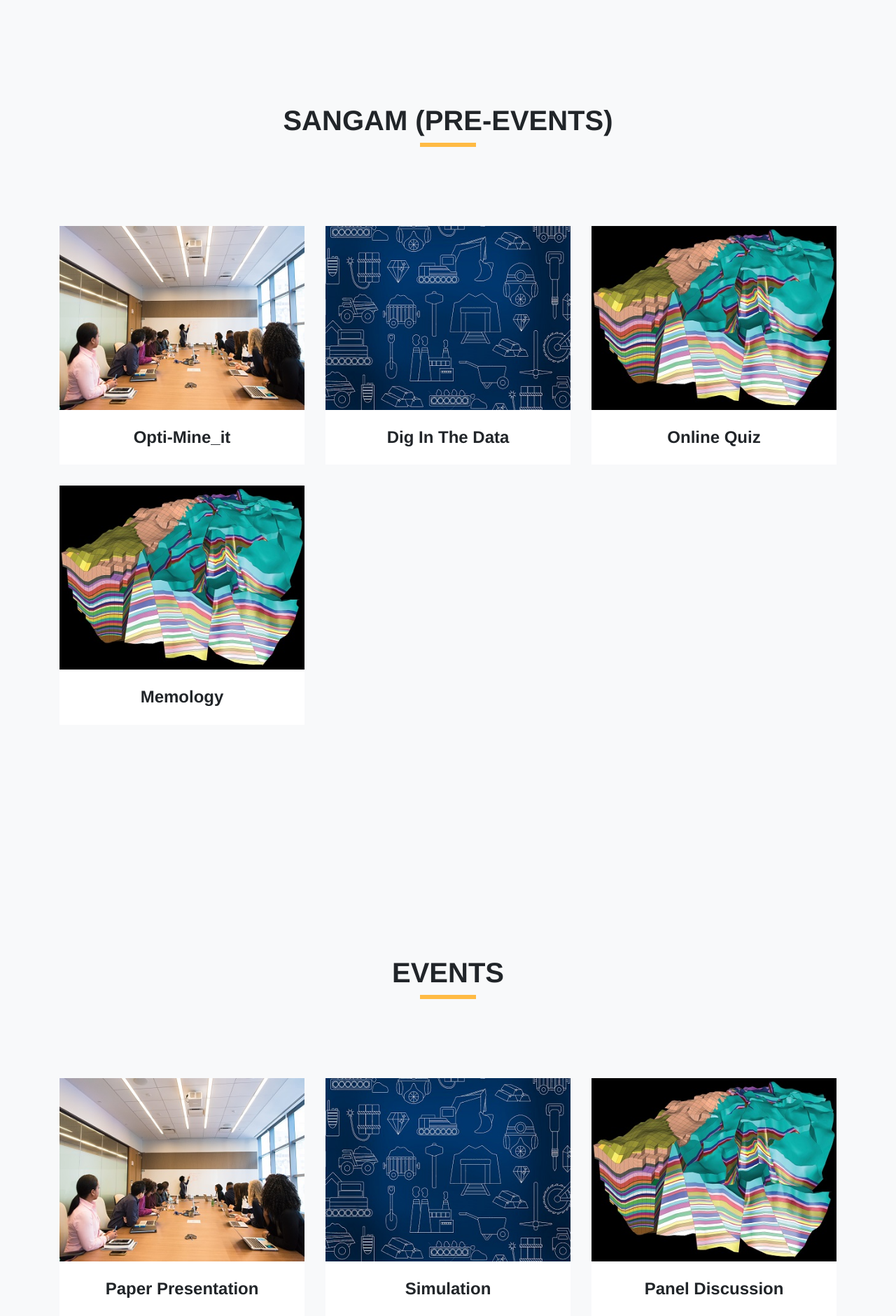
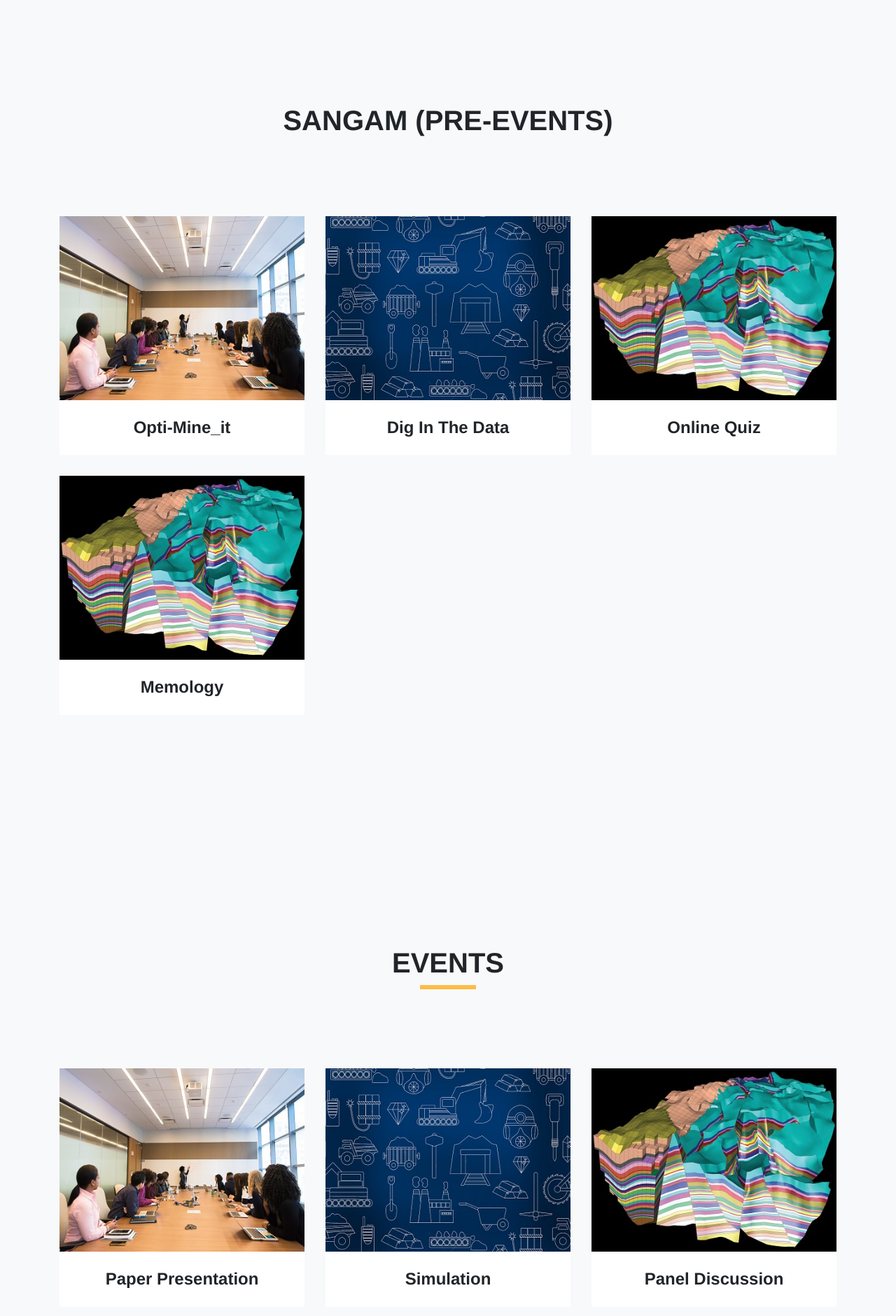
Before and after one commit to bobbysaprey420/minfest-20, a Django app: page / in a window 1280 px wide. Shown: the part 1510-3391 px from the top of the page at 70% size. Run offline with Django 3.2, Linux system fonts and the light colour scheme; some libraries are stand-ins or nearby versions.

Commit message:
Update index.html

```diff
--- a/templates/work/index.html
+++ b/templates/work/index.html
@@ -187,8 +187,7 @@ future technocrats and entreprenures to pitch , build, unlock and applying their
           <div class="container">
             <div class="row">
               <div class="col-lg-12 text-center">
-                <h2 class="section-heading text-uppercase">SANGAM (Pre-Events)
-                <span class="bg-yellow d-block mt-2 mx-auto sep-line-medium-thick-long"></span></h2>
+                <h2 class="section-heading text-uppercase">SANGAM (Pre-Events)</h2>
               </div>
             </div>
 
```
